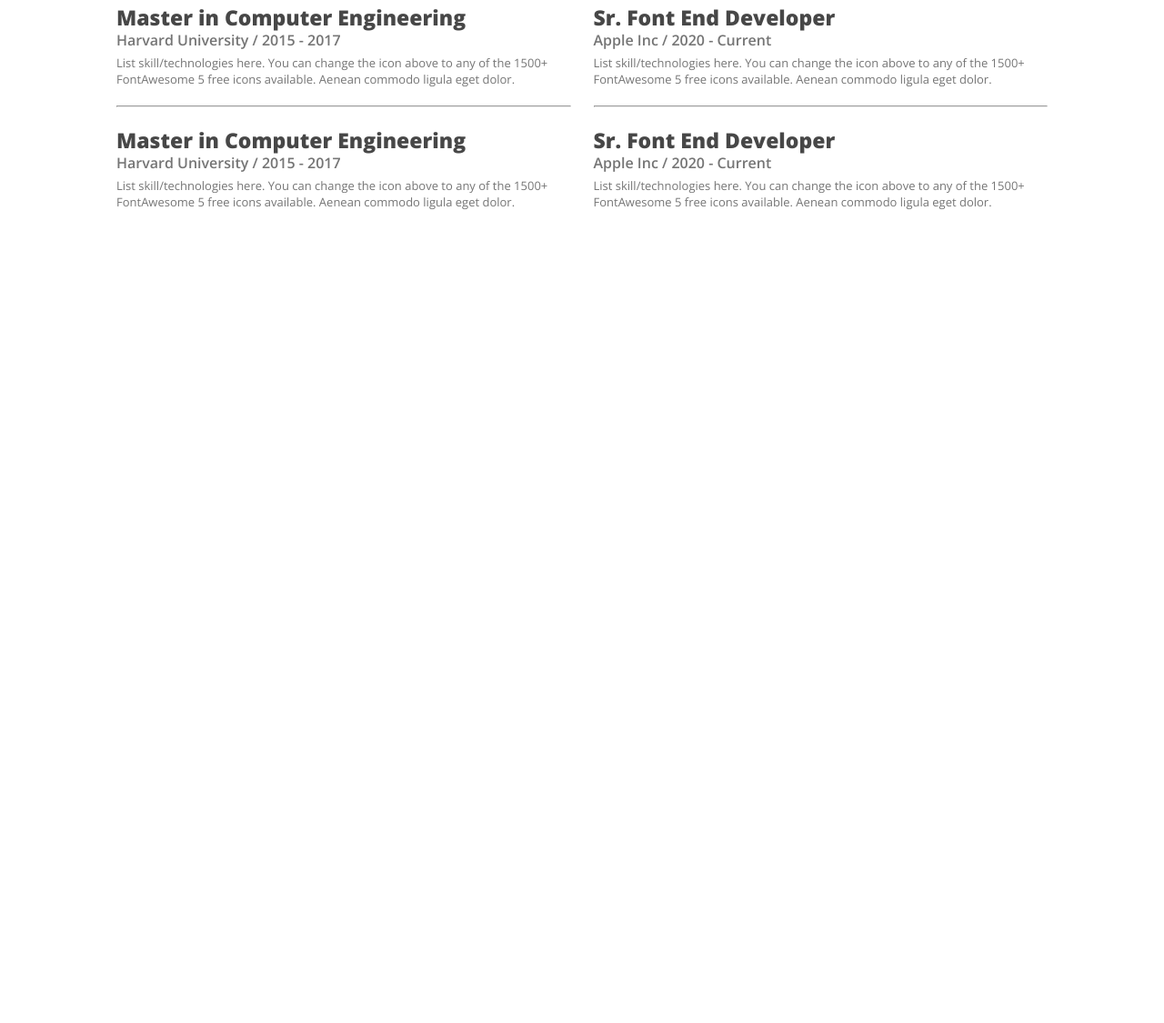
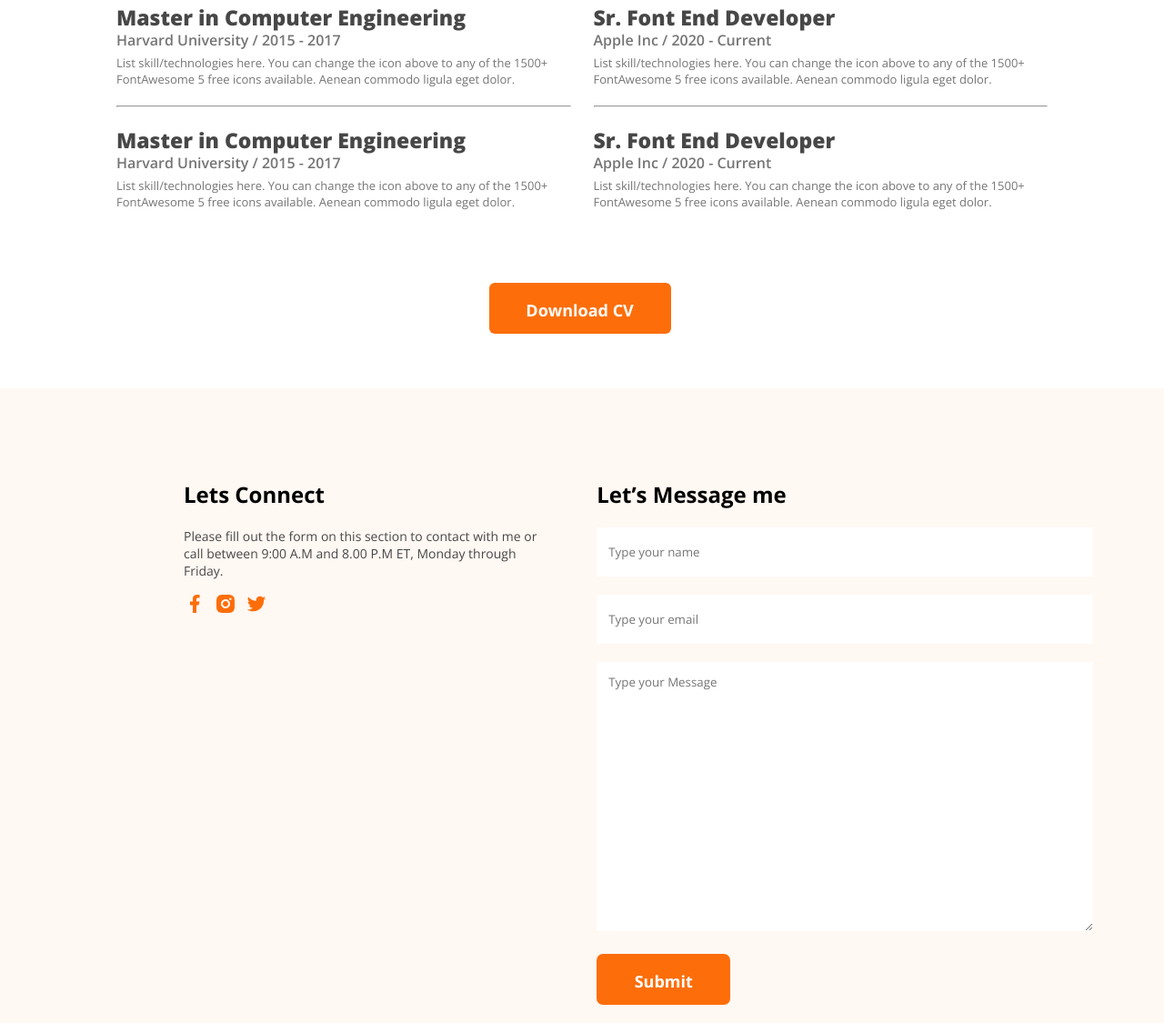
Before and after one commit to shafiqulislamsagor/Module-5_24-10-20, a plain HTML site: page index.html in a window 1280 px wide. Shown: the part 2521-3646 px from the top of the page at 91% size. Before the commit the page ends 2832 px from the top, so only its background shows below. Drawn offline with nearby package versions, Linux system fonts and the light colour scheme; a web font is replaced by a local one.

Commit message:
Module 5.8 complete contact from and img icon

```diff
--- a/index.html
+++ b/index.html
@@ -140,7 +140,35 @@
                 </div>
             </div>
         </div>
+        <div class="button">
+            <button class="btn art">Download CV</button>
+        </div>
     </main>
-    <footer></footer>
+    <footer>
+        <div class="footer-part">
+            <div class="footer-social">
+                <h2 class="footer-title">Lets Connect</h2>
+                <p class="footer-description">Please fill out the form on this section to contact with me or call between 9:00 A.M and 8.00 P.M ET, Monday through Friday.</p>
+                <div class="img-all">
+                    <div class="img-parts">
+                        <img src="img/facebook.png" alt="">
+                    </div>
+                    <div class="img-parts">
+                        <img src="img/insta.png" alt="">
+                    </div>
+                    <div class="img-parts">
+                        <img src="img/twitter.png" alt="">
+                    </div>
+                </div>
+            </div>
+            <div class="footer-items">
+                <h2 class="footer-title">Let’s Message me</h2>
+                <input type="text" name="" id="" placeholder="Type your name"><br>
+                <input type="email" name="" id="" placeholder="Type your email">
+                <textarea name="" id="" cols="80" rows="15" placeholder="Type your Message"></textarea>
+                <input type="submit" value="Submit" class="btn at">
+            </div>
+        </div>
+    </footer>
 </body>
 </html>
--- a/style/protfolio.css
+++ b/style/protfolio.css
@@ -202,3 +202,60 @@ img{
 hr{
     margin: 20px 0;
 }
+.art{
+    font-size: 18px;
+    width: 200px;
+    border-radius: 6px;
+}
+.button{
+    width: 20%;
+    margin: 60px auto 30px;
+}
+footer{
+    background-color: #FFF8F3;
+    /* height: 400px; */
+}
+.footer-part{
+    display: flex;
+    gap: 10px;
+    width: 80%;
+    margin: 0 auto;
+
+}
+.footer-social{
+    margin-top: 100px;
+    margin-left: 74px;
+}
+.footer-items{
+    margin-top: 100px;
+    margin-left: 41px;
+    margin-right: -24px;
+
+}
+
+input , textarea {
+    margin-bottom: 20px;
+    width: 100%;
+    border: none;
+    padding: 13px;
+}
+.footer-title{
+    margin-bottom: 20px;
+}
+input{
+    height: 28px ;
+}
+.img-all{
+    display: flex;
+}
+.footer-description{
+    margin-bottom: 15px;
+    color: #474747;
+    font-size: 14px;
+}
+.img-parts{
+    margin-right: 10px;
+}
+.at{
+    border-radius: 7px;
+}
```
